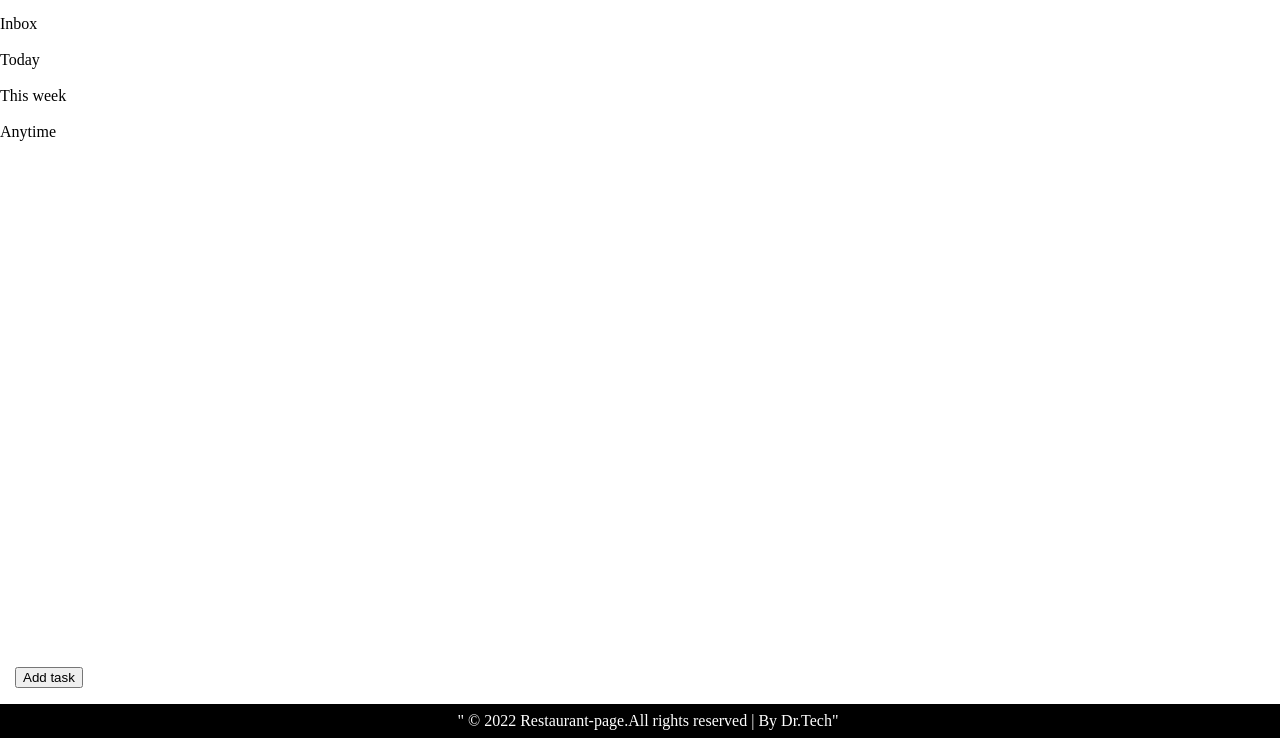
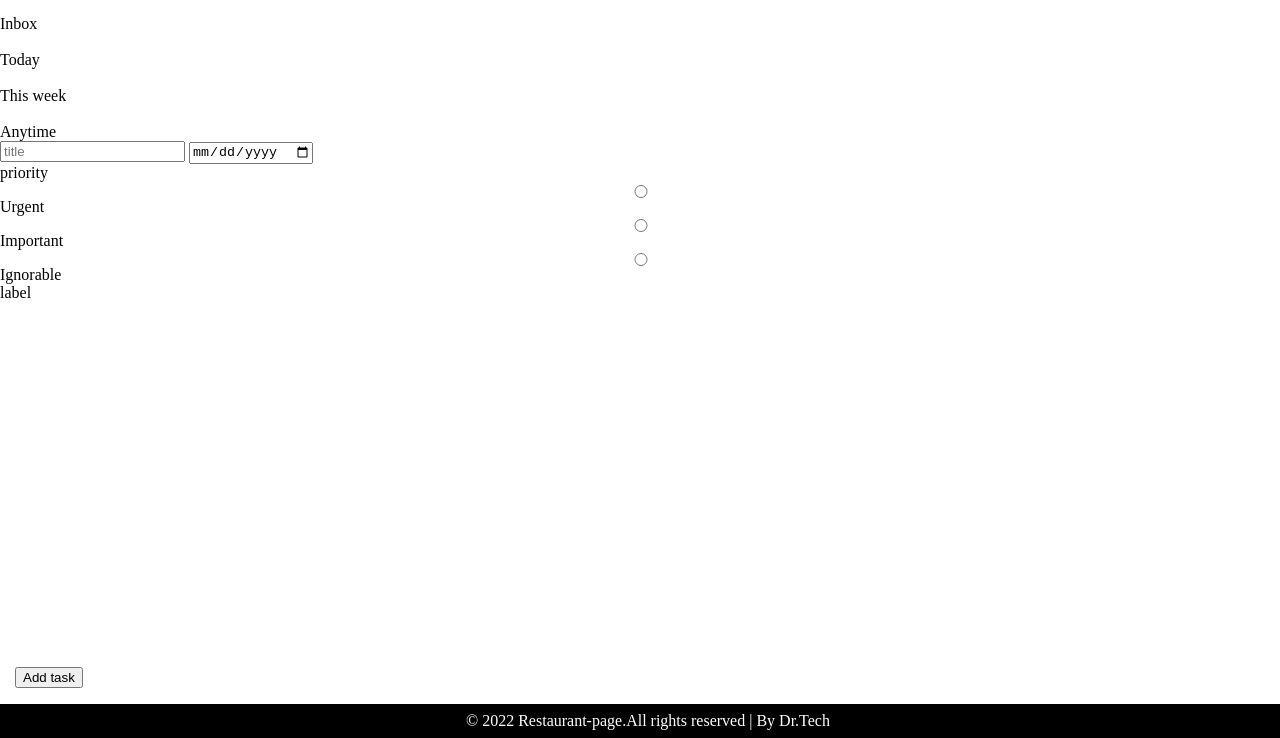
Before and after one commit to drsheko/To-Do-List, a website built with webpack: page src/index.html in a window 1280 px wide. Shown: the part 62-800 px from the top of the page. Built offline with nearby package versions, Linux system fonts and the light colour scheme.

Commit message:
edit html

```diff
--- a/src/css/style.css
+++ b/src/css/style.css
@@ -25,7 +25,10 @@ body{
 
 
 
-
+.priority{
+    display: flex;
+    flex-direction: column;
+}
 
 
 
--- a/src/index.html
+++ b/src/index.html
@@ -39,14 +39,30 @@
             <div class="Anytime">Anytime</div>
         </div>
     </div>
-        <div></div>
+        <div class="popupForm">
+                <input type="text" placeholder="title" name="title">
+                <input type="date" name="dueDate" >
+                <div class="priority"> priority
+                     <input type="radio" name="priority" id="urgent" value="urgent" >
+                             <label for="urgent">Urgent</label>
+
+                     <input type="radio" name="priority" id="important" value="important" >
+                             <label for="important">Important</label>
+
+                     <input type="radio" name="priority" id="ignorable" value="ignorable" >
+                             <label for="ignorable">Ignorable</label>
+                  </div>
+                   <div>
+                       label
+                   </div>
+        </div>
 
 
 
 
     <button type="button" class="addTaskBtn">Add task</button>
 
-    <footer>" © 2022 Restaurant-page.All rights reserved | By Dr.Tech"</footer>
+    <footer> © 2022 Restaurant-page.All rights reserved | By Dr.Tech</footer>
     <script src="main.js"></script>
 </body>
 </html>
--- a/src/index.js
+++ b/src/index.js
@@ -1,7 +1,7 @@
 import "./css/style.css"
 
 
-const task = function(title, description, dueDate,priority){
+const task = function(title, description, dueDate,priority,type){
     this.title = title ;
     this.description = description;
     this.dueDate= dueDate ;
```
